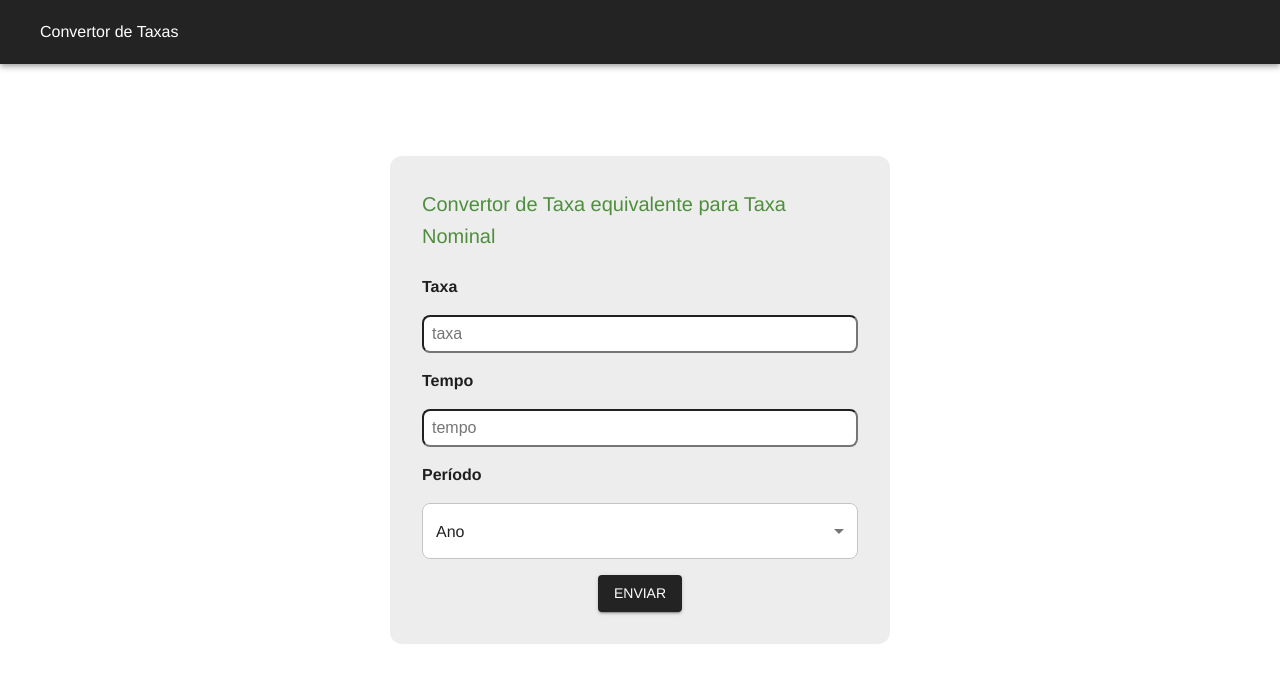
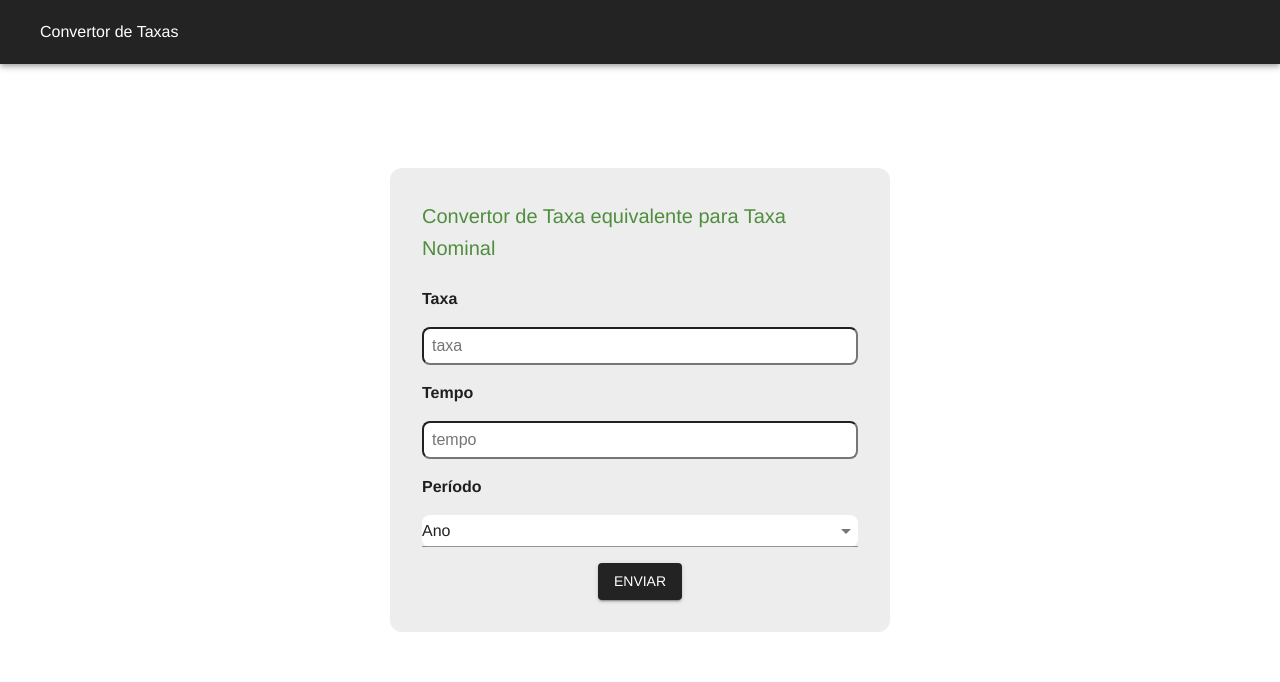
Before and after one commit to caio20538/financasClient, a React (Vite) app: page / in a window 1280 px wide. Shown: the top 682 px of the page. Built offline with nearby package versions, Linux system fonts and the light colour scheme; some icons are missing.

Commit message:
fix: type

```diff
--- a/src/pages/Hero/Hero.tsx
+++ b/src/pages/Hero/Hero.tsx
@@ -90,7 +90,8 @@ export const Hero: React.FC = () => {
             <S.selectConverter
               id="tipo-tempo"
               value={tipoTempo}
-              onChange={(e) => setTipoTempo(e.target.value)}
+              onChange={(e) => setTipoTempo(e.target.value as string)}
+              variant="standard"
             >
               <MenuItem value="year">Ano</MenuItem>
               <MenuItem value="month">Mês</MenuItem>
```
